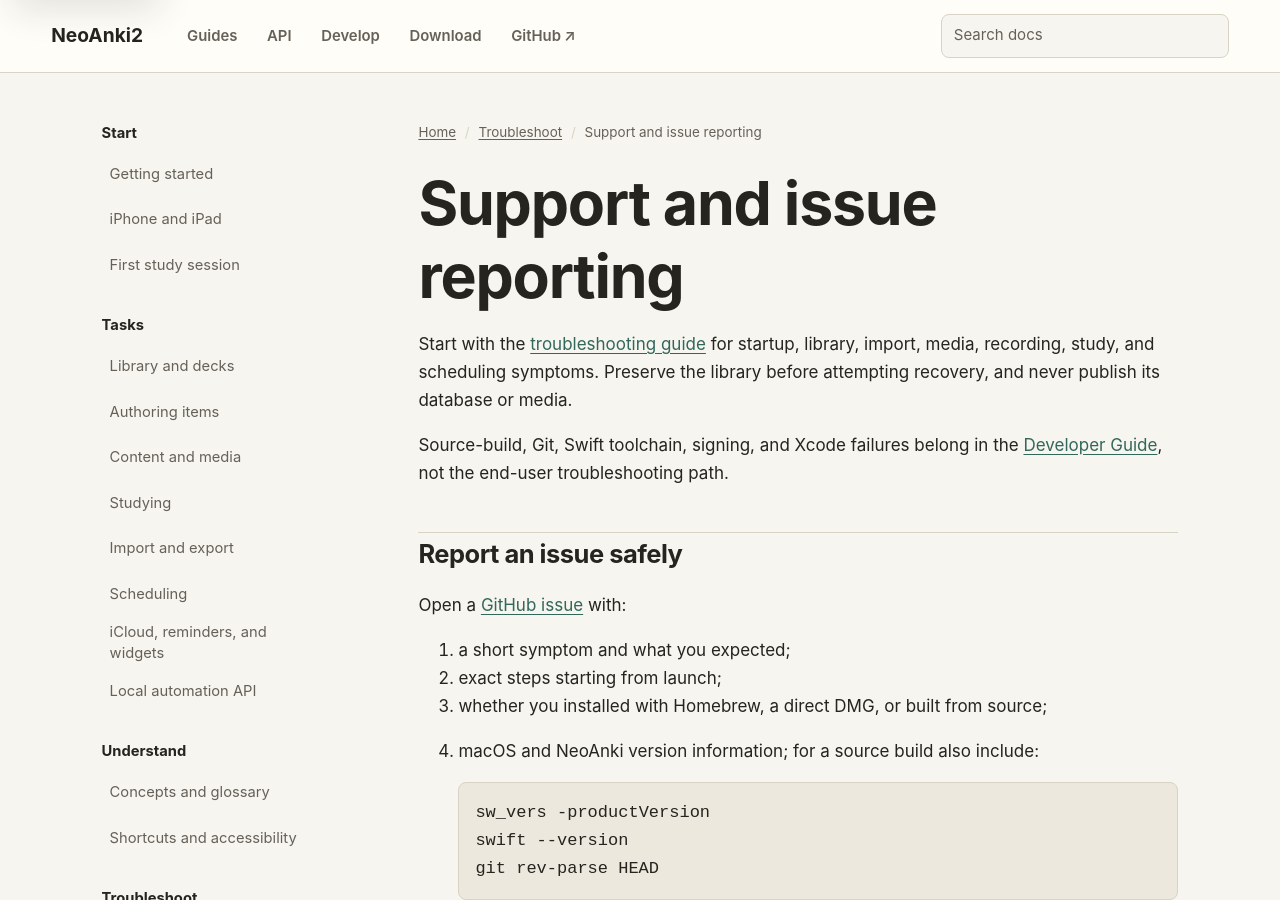
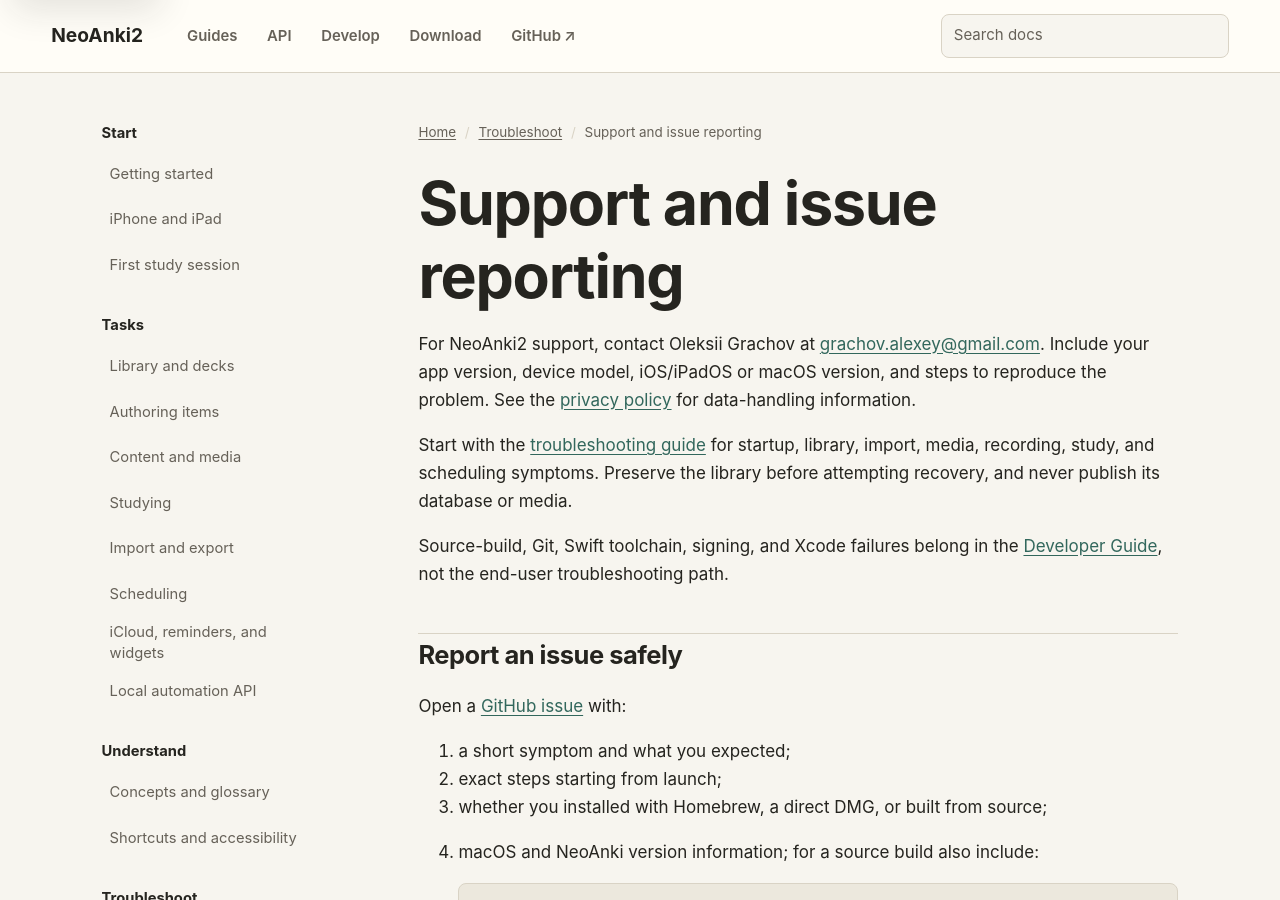
Before and after one commit to neoanki2/neoanki2, a Jekyll site: the page built from docs/user/support.md, in a window 1280 px wide and 900 px high. Built offline with Jekyll 4.4.1, drawn with Linux system fonts in a browser that asks for light colours.

Commit message:
Publish mobile privacy policy and support contact (#87)

```diff
--- a/docs/_data/navigation.yml
+++ b/docs/_data/navigation.yml
@@ -56,6 +56,8 @@
         url: /user/troubleshooting/
       - title: Support and issue reporting
         url: /user/support/
+      - title: Privacy policy
+        url: /user/privacy/
   - title: Advanced authoring
     url: /user/item-types-and-templates/
     children:
--- a/docs/user/support.md
+++ b/docs/user/support.md
@@ -7,6 +7,11 @@
 ---
 
 # Support and issue reporting
+
+For NeoAnki2 support, contact Oleksii Grachov at
+[grachov.alexey@gmail.com](mailto:grachov.alexey@gmail.com). Include your app
+version, device model, iOS/iPadOS or macOS version, and steps to reproduce the
+problem. See the [privacy policy](../privacy/) for data-handling information.
 
 Start with the [troubleshooting guide](../troubleshooting/) for startup,
 library, import, media, recording, study, and scheduling symptoms. Preserve the
```
Also changed, not shown: docs/user/index.md (+1 -0 lines), docs/user/privacy.md (added, +61 -0 lines).
